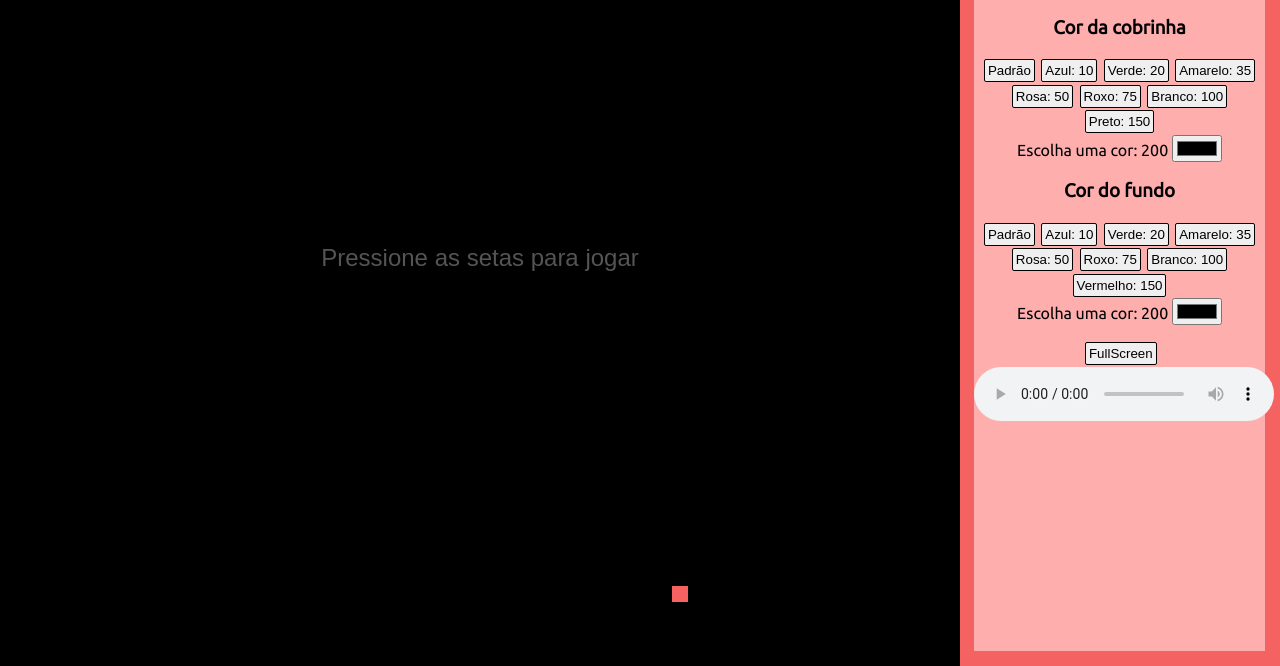
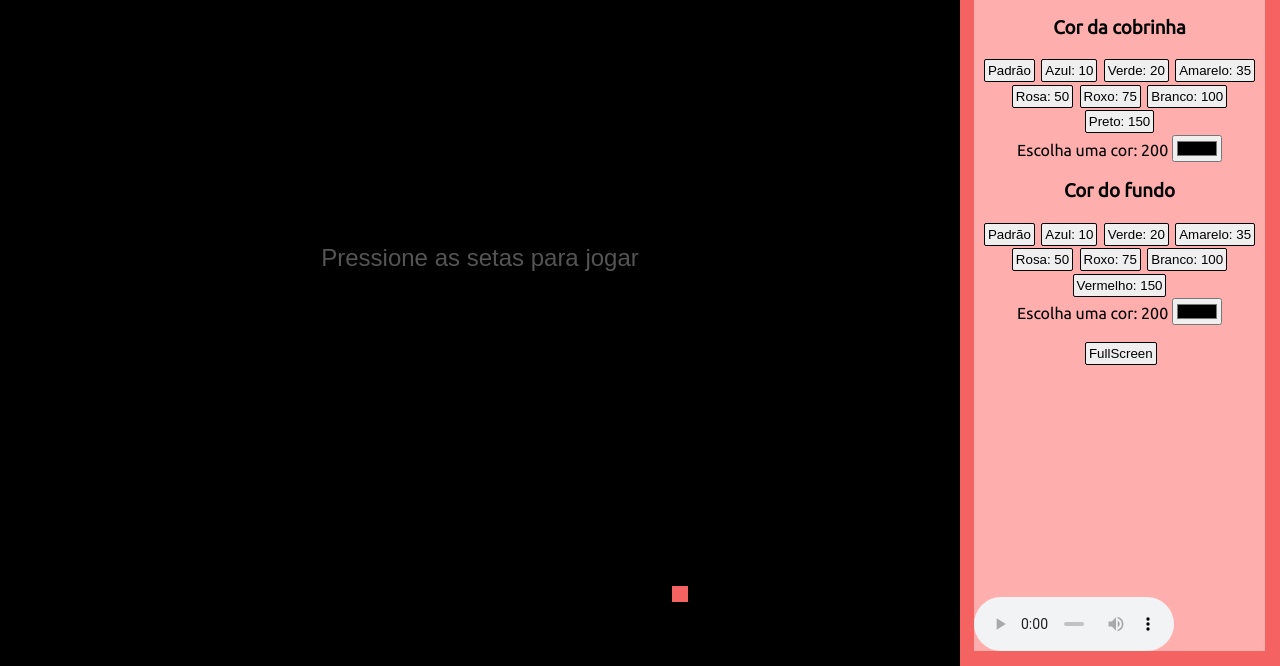
Before and after one commit to matheus-g-couto/cobrinha, a plain HTML site: page jogo.html in a window 1280 px wide. Shown: the part 134-800 px from the top of the page. Drawn offline with Linux system fonts and the light colour scheme.

Commit message:
Update jogo.css

```diff
--- a/jogo.css
+++ b/jogo.css
@@ -73,3 +73,10 @@ button{
   margin: 0.1em;
   cursor: pointer;
 }
+audio{
+  display: block;
+  max-width: 200px;
+  margin: auto;
+  position: absolute;
+  bottom: 0;
+}
```
